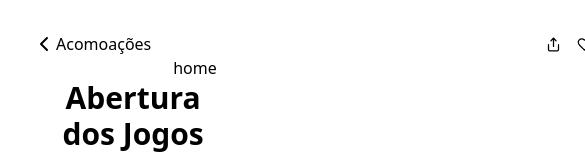
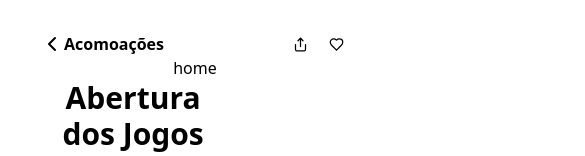
Before and after one commit to Hirou-shi/Airbnb-CP3, a React (Vite) app in the folder airbnbCopy/: page / in a window 390 px wide. Shown: the top 156 px of the page, 585 px wide, since content can reach past the window. Built offline with nearby package versions, Linux system fonts and the light colour scheme.

Commit message:
Header mobile pronto

```diff
--- a/airbnbCopy/src/components/Headerfiles/Header.tsx
+++ b/airbnbCopy/src/components/Headerfiles/Header.tsx
@@ -19,15 +19,19 @@ export default function Header() {
               <Perfil />
             </div>
         </section>
-        <section className='mobile:hidden flex justify-between w-[560px] h-6 items-center'>
-            <div className='flex'>
+        <section className='mobile:hidden flex justify-between h-6 items-center p-2 '>
+            <div className='flex hover:underline hover:cursor-pointer items-center justify-center'>
               <ChevronLeft/>
-              <p>Acomoações</p>
+              <p className='font-semibold'>Acomoações</p>
             </div>
 
-            <div className='flex gap-4'>
+            <div className='flex gap-2 hover:cursor-pointer'>
+              <div className='hover:bg-gray-200 rounded-full h-7 w-7 flex items-center justify-center'>
               <Share size={15}/>
+              </div>
+              <div className='hover:bg-gray-200 rounded-full h-7 w-7 flex items-center justify-center'>
               <Heart size={15}/>
+              </div>
             </div>
         </section>
 
```
